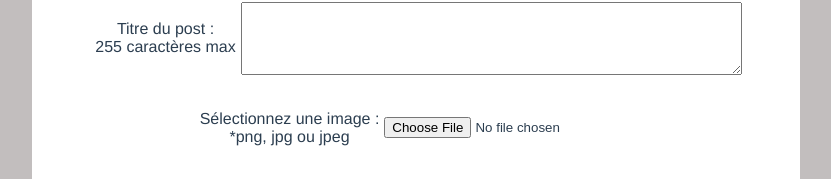
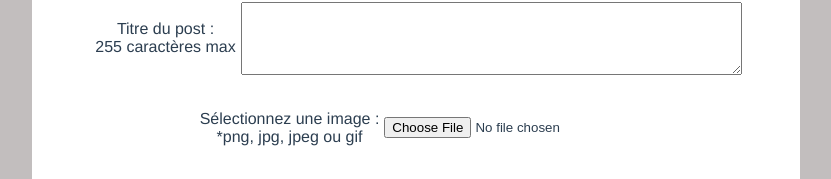
Before and after one commit to Kite-Styn/P7_Groupomania, a Vue app in the folder frontend/: page /create-post in a window 1280 px wide. Shown: the part 292-471 px from the top of the page, without its empty margins (224-1055 px from the left). Built offline with nearby package versions, Linux system fonts and the light colour scheme; sample sign-in values are in the browser's storage.

Commit message:
delete user button removed for admin

```diff
--- a/frontend/src/views/CreatePostView.vue
+++ b/frontend/src/views/CreatePostView.vue
@@ -9,7 +9,7 @@
           <textarea type="text" maxlength="255" cols="60" name="post-title" id="post-title"></textarea>
         </div>
         <div>
-          <label for="post-image">Sélectionnez une image : <br>*png, jpg ou jpeg</label>
+          <label for="post-image">Sélectionnez une image : <br>*png, jpg, jpeg ou gif</label>
           <input type="file" name="post-image" id="post-image" accept=".png, .jpg, .jpeg, .gif">
         </div>
         <p v-show="invalidPost" class="red">Veuillez ajouter un titre et une image</p>
--- a/frontend/src/views/ProfileView.vue
+++ b/frontend/src/views/ProfileView.vue
@@ -30,7 +30,7 @@
           </div>
         </div>
       </div>
-      <button id="delete-account" @click="deleteAccount">Supprimer le compte</button>
+      <button id="delete-account" @click="deleteAccount" v-if="isAdmin == false">Supprimer le compte</button>
       <div v-show="deleteShow" id="delete-hidden">
         <p>La suppression est définitive.</p>
         <button id="delete-account-confirm" @click="deleteAccountConfirm">Confirmer</button>
@@ -51,7 +51,8 @@ export default {
   },
   data() {
     return {
-      deleteShow: false
+      deleteShow: false,
+      isAdmin: false
     }
   },
   methods: {
@@ -165,6 +166,9 @@ export default {
   async created() {
     //Gets user data to display
     let userData = JSON.parse(sessionStorage.getItem("user"));
+    if (userData.isAdmin == true) {
+      this.isAdmin = true
+    }
     let res = await fetch(`http://localhost:3000/api/auth/${userData.userId}`, {
       method: "GET",
       headers: {
```
